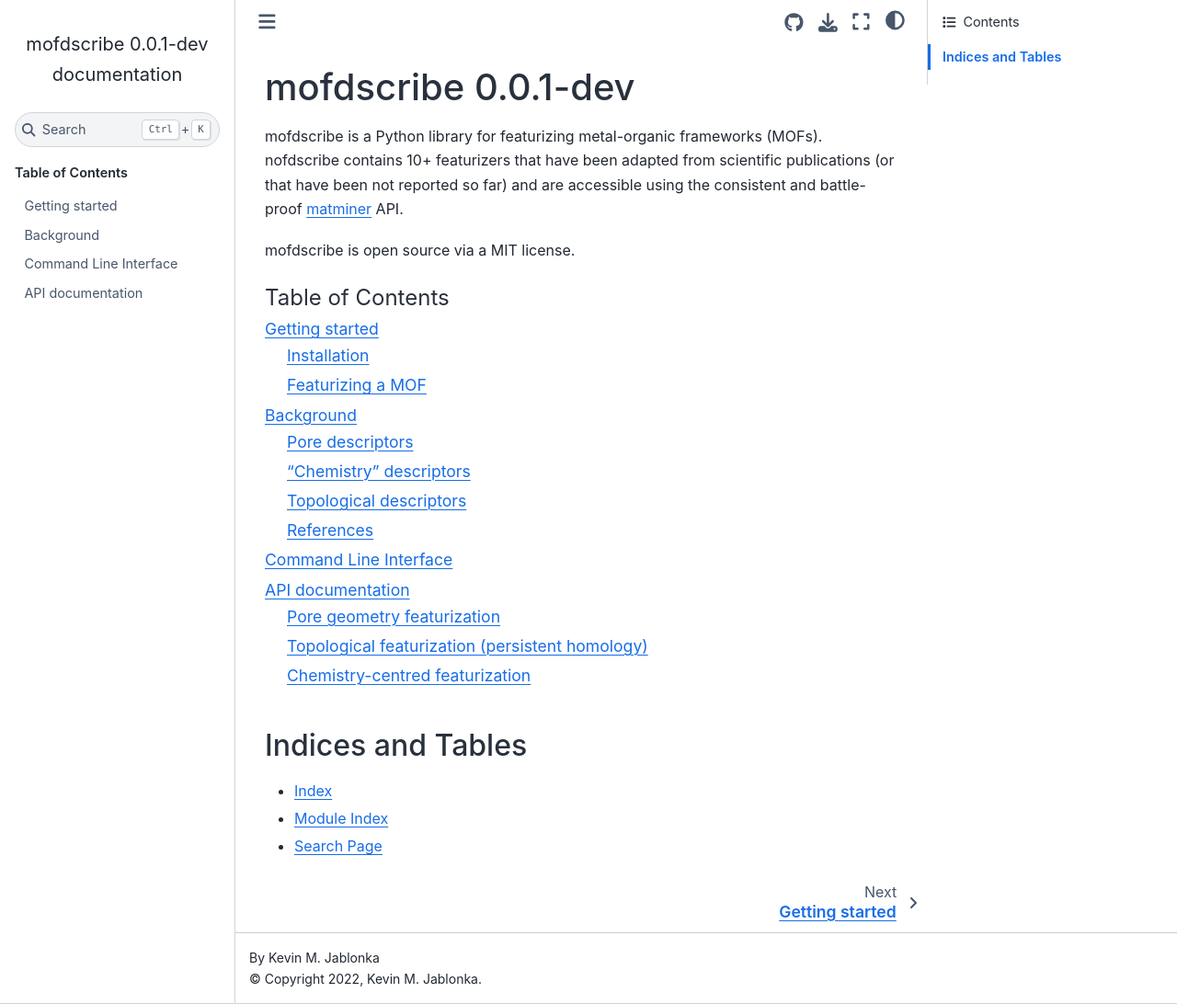
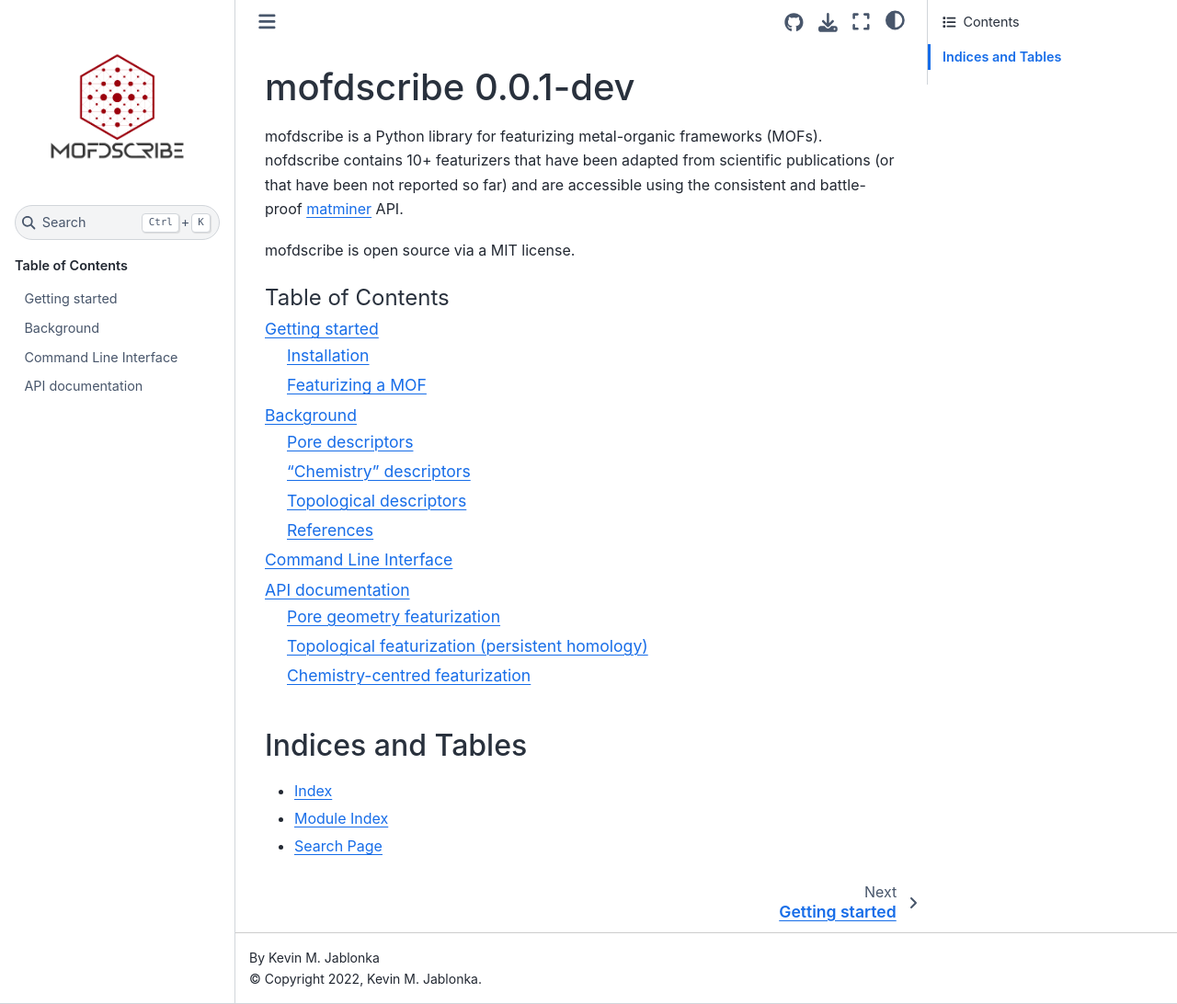
Before and after one commit to kjappelbaum/mofdscribe, a Sphinx documentation site: the page built from docs/source/index.rst, in a window 1280 px wide and 1092 px high. Shown: the whole window at 92% size. Built offline with Sphinx 7.4.7 and the Sphinx Book theme 1.1.4, drawn with Linux system fonts in a browser that asks for light colours; formulas are drawn with MathJax 3.

Commit message:
add logo

```diff
--- a/docs/source/conf.py
+++ b/docs/source/conf.py
@@ -144,7 +144,7 @@ html_theme_options = {
 # of the sidebar.
 #
 if os.path.exists("figures/logo.png"):
-    html_logo = "logo.png"
+    html_logo = "figures/logo.png"
 
 # -- Options for HTMLHelp output ---------------------------------------------
 
```
Also changed, not shown: README.md (+1 -1 lines).
